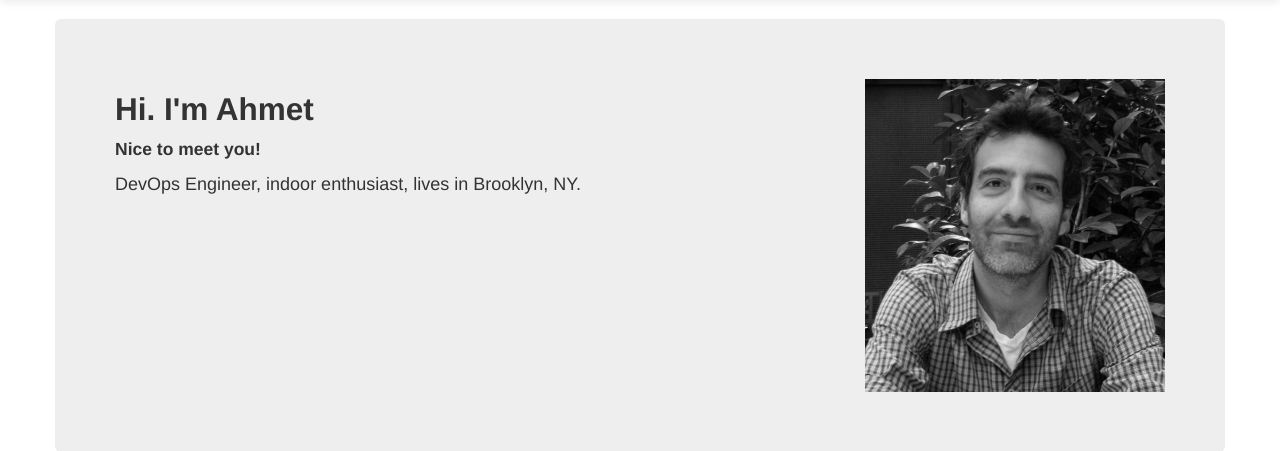
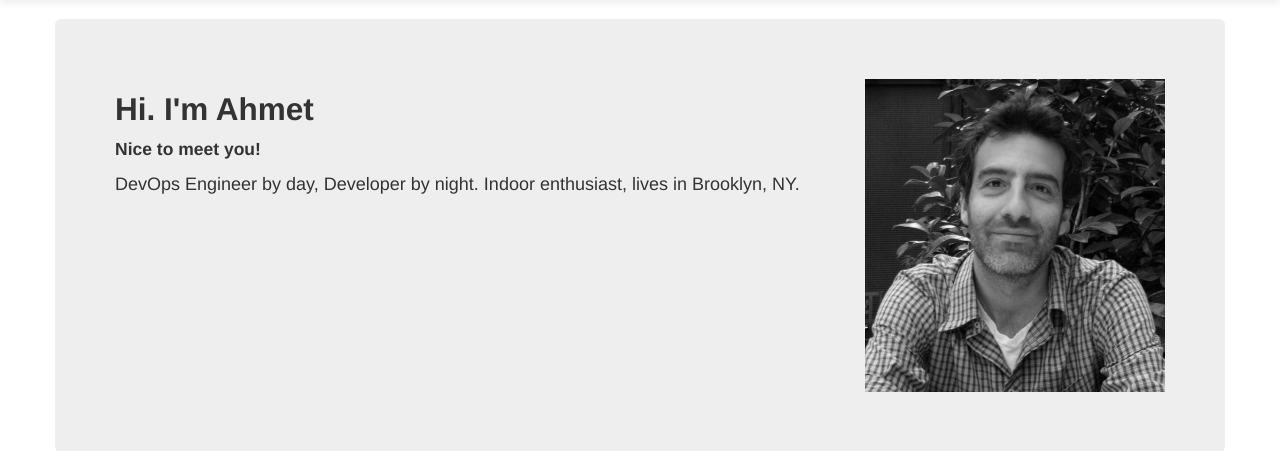
Before and after one commit to aarsan/progger.com, a Django app: page / in a window 1280 px wide. Shown: the part 41-492 px from the top of the page. Run offline with Django 3.2, Linux system fonts and the light colour scheme; some libraries are stand-ins or nearby versions.

Commit message:
changed verbiage

```diff
--- a/progger/templates/progger/index.html
+++ b/progger/templates/progger/index.html
@@ -48,7 +48,7 @@
           <div class="ColumnA pull-left">
             <h2>Hi. I'm Ahmet</h2>
             <h4>Nice to meet you!</h4>
-            <p>DevOps Engineer, indoor enthusiast, lives in Brooklyn, NY.</p>
+            <p>DevOps Engineer by day, Developer by night. Indoor enthusiast, lives in Brooklyn, NY.</p>
           </div>
           <div class="ColumnB pull-right">
             <img src="static/img/ahmet.png" height="300" width="300">
```
Also changed, not shown: 5 other files.
